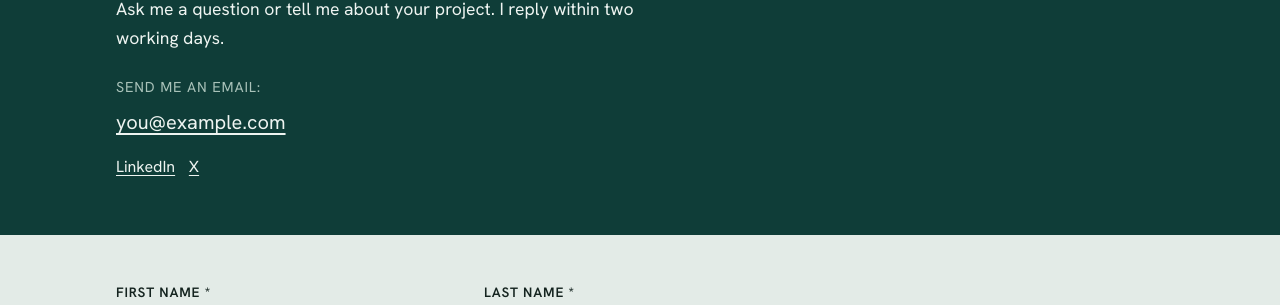
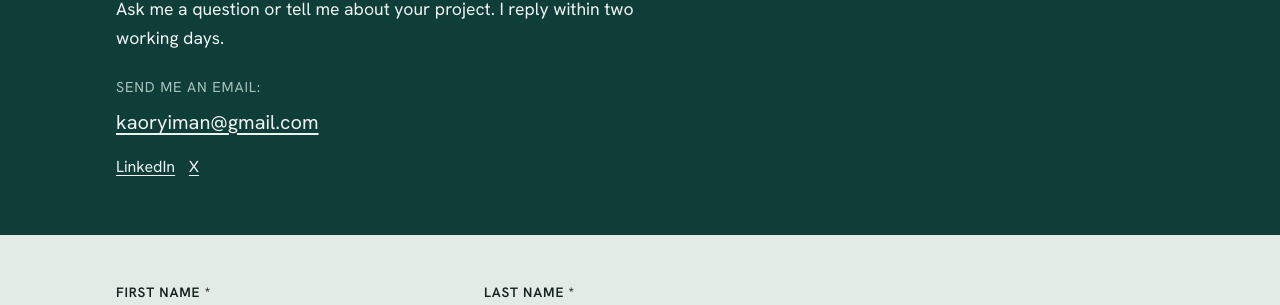
Before and after one commit to ayakaoryiman/kaoryiman.com, a Jekyll site: the page built from index.html, in a window 1280 px wide and 900 px high, scrolled down 3028 px. Shown: the part 151-456 px from the top of the window. Built offline with Jekyll 4.4.1, drawn with Linux system fonts in a browser that asks for light colours.

Commit message:
Update index.html

```diff
--- a/index.html
+++ b/index.html
@@ -233,14 +233,14 @@ footer p{margin:0}
         <h2 id="contact-h">Contact Me</h2>
         <p class="ui">Ask me a question or tell me about your project. I reply within two working days.</p>
         <p class="ui k" style="margin-top:1.5rem">Send me an email:</p>
-        <p class="ui"><a href="mailto:you@example.com">you@example.com</a></p>
-        <p class="ui" style="margin-top:.75rem"><a href="https://www.linkedin.com/in/your-handle" style="font-size:1rem">LinkedIn</a> &nbsp; <a href="https://x.com/your-handle" style="font-size:1rem">X</a></p>
+        <p class="ui"><a href="mailto:you@example.com">kaoryiman@gmail.com</a></p>
+        <p class="ui" style="margin-top:.75rem"><a href="https://www.linkedin.com/in/oryiman-ayaka" style="font-size:1rem">LinkedIn</a> &nbsp; <a href="https://x.com/KaOryiman" style="font-size:1rem">X</a></p>
       </div>
     </div>
     <div class="cform">
       <div class="wrap">
         <!-- Replace YOUR_FORM_ID with your Formspree form ID (see formspree.io). -->
-        <form action="https://formspree.io/f/YOUR_FORM_ID" method="POST">
+        <form action="https://formspree.io/f/xqpepqee" method="POST">
           <input type="hidden" name="_subject" value="New message from your website">
           <input class="hp" type="text" name="_gotcha" tabindex="-1" autocomplete="off" aria-hidden="true">
           <div class="row">
```
